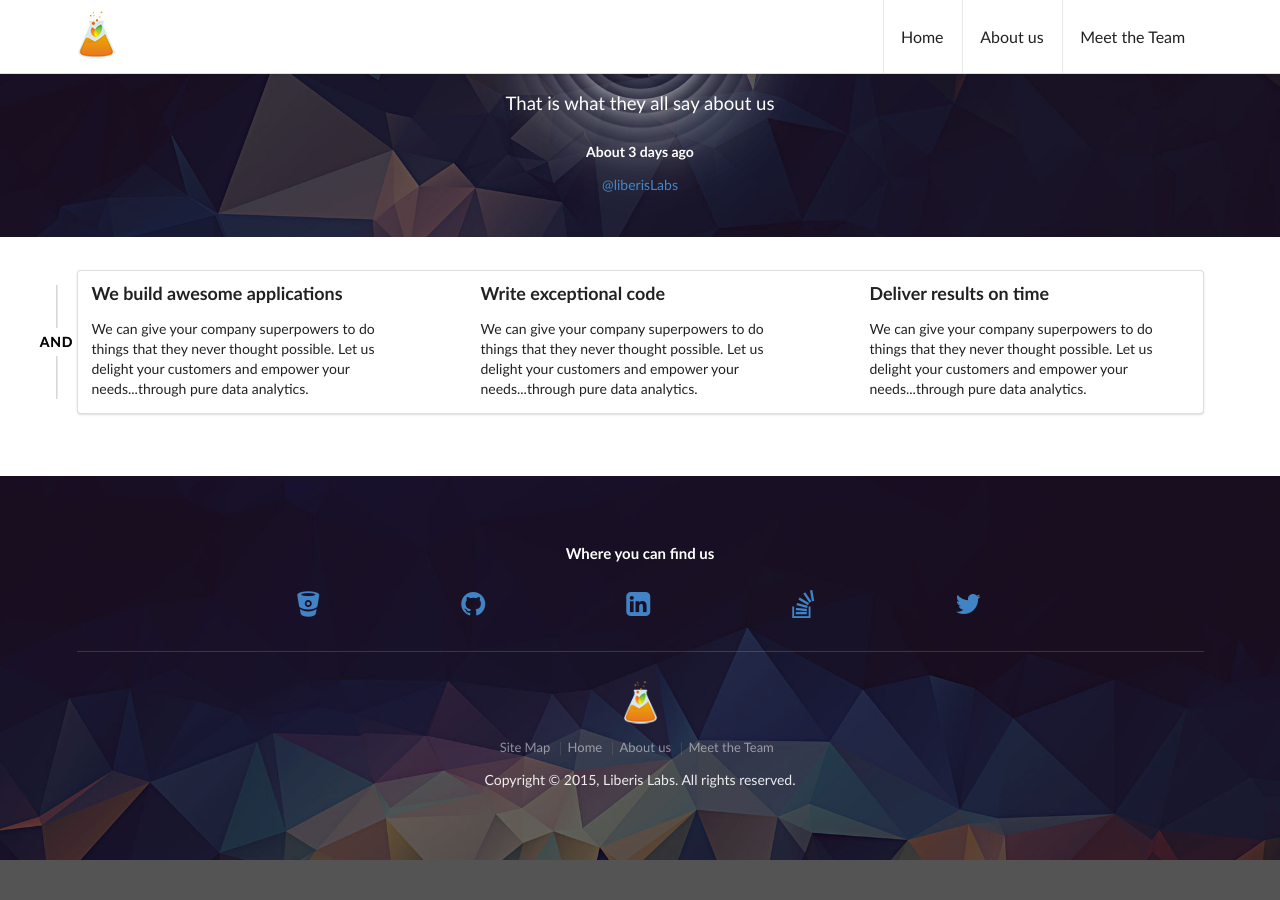
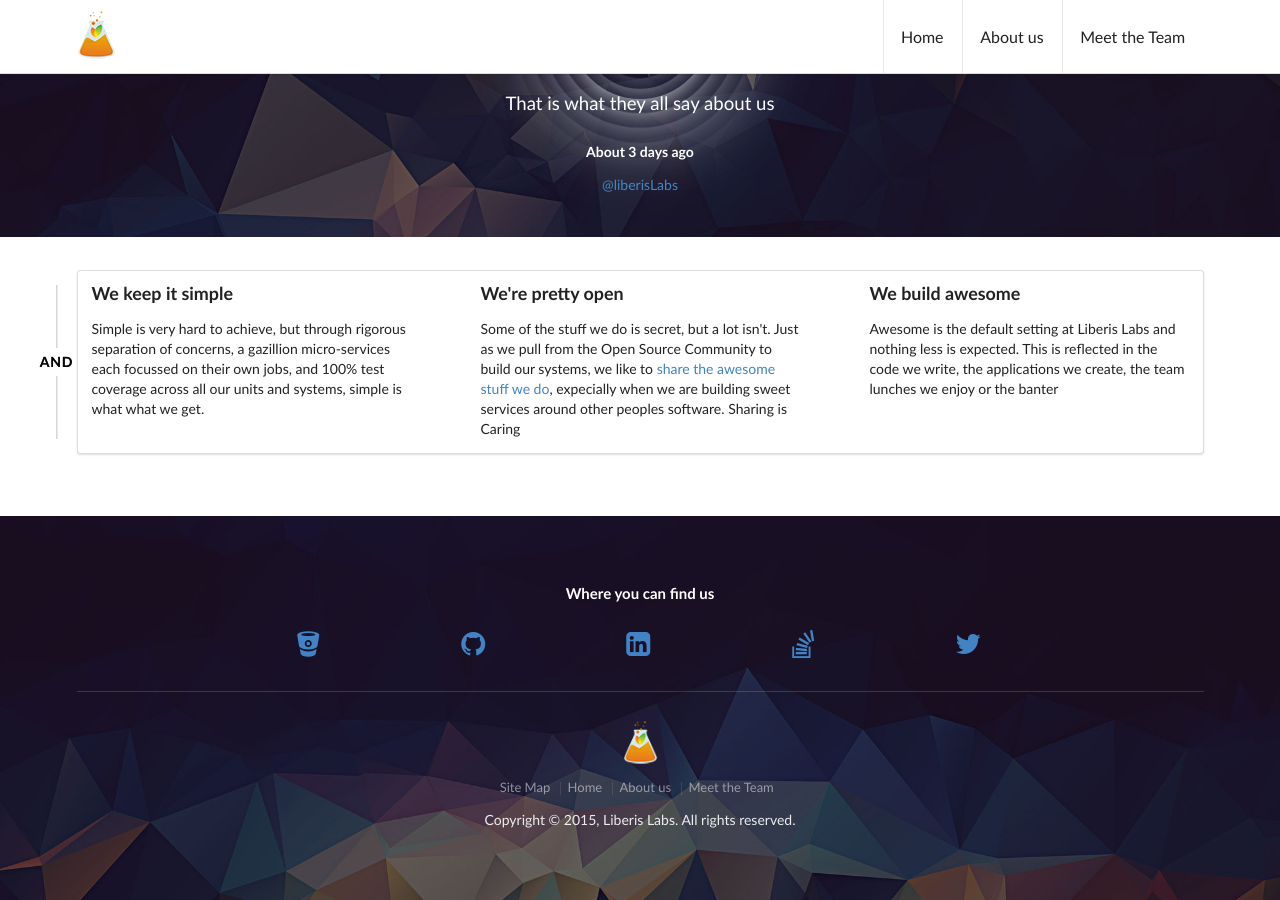
Before and after one commit to LiberisLabs/LiberisLabs.github.io, a Jekyll site: the page built from index.html, in a window 1280 px wide and 900 px high, scrolled down 1361 px. Built offline with Jekyll 4.4.1, drawn with Linux system fonts in a browser that asks for light colours; nearby versions of some CDN libraries; some web fonts are replaced; before the commit the page ends 2221 px from its top, so only the background shows below that.

Commit message:
updating simple-open-awesome-segment with correct content.

```diff
--- a/_includes/simple-open-awesome-segment.html
+++ b/_includes/simple-open-awesome-segment.html
@@ -1,22 +1,22 @@
 <div class="ui stripe segment container">
     <div class="ui three column very relaxed grid">
         <div class="column">
-            <h3 class="ui header">We build awesome applications</h3>
-            <p>We can give your company superpowers to do things that they never thought possible. Let us delight your customers and empower your needs...through pure data analytics.</p>
+            <h3 class="ui header">We keep it simple</h3>
+            <p>Simple is very hard to achieve, but through rigorous separation of concerns, a gazillion micro-services each focussed on their own jobs, and 100% test coverage across all our units and systems, simple is what what we get.</p>
         </div>
         <div class="ui vertical divider">
             and
         </div>
         <div class="column">
-            <h3 class="ui header">Write exceptional code</h3>
-            <p>We can give your company superpowers to do things that they never thought possible. Let us delight your customers and empower your needs...through pure data analytics.</p>
+             <h3 class="ui header">We're pretty open</h3>
+			<p> Some of the stuff we do is secret, but a lot isn't. Just as we pull from the Open Source Community to build our systems, we like to <a href="https://github.com/liberislabs/">share the awesome stuff we do</a>, expecially when we are building sweet services around other peoples software. Sharing is Caring</p>
         </div>
         <div class="ui vertical divider">
             and
         </div>
         <div class="column">
-            <h3 class="ui header">Deliver results on time</h3>
-            <p>We can give your company superpowers to do things that they never thought possible. Let us delight your customers and empower your needs...through pure data analytics.</p>
+            <h3 class="ui header">We build awesome</h3>
+            <p>Awesome is the default setting at Liberis Labs and nothing less is expected. This is reflected in the code we write, the applications we create, the team lunches we enjoy or the banter</p>
         </div>
     </div>
 </div>
```
